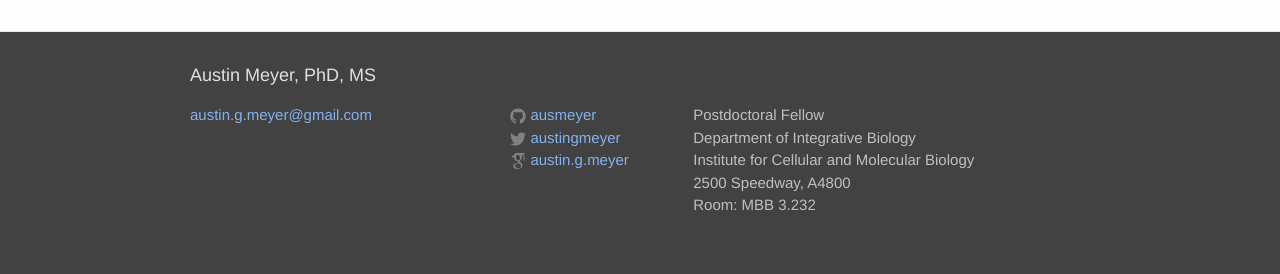
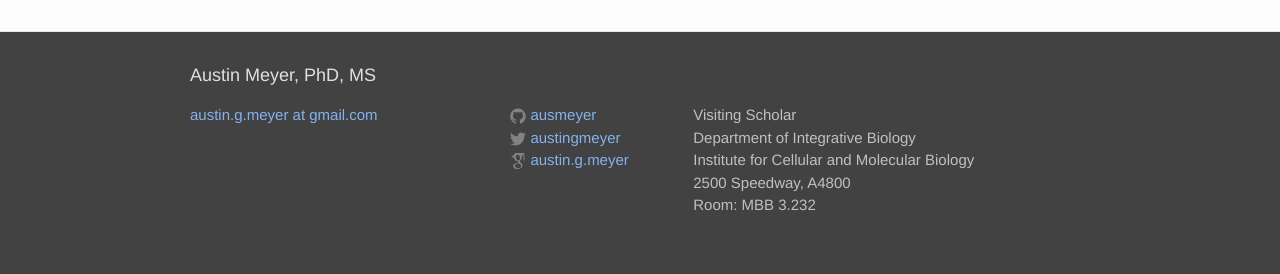
Before and after one commit to ausmeyer/ausmeyer.github.io, a Jekyll site: the page built from index.html, in a window 1280 px wide. Shown: the part 997-1271 px from the top of the page. Built offline with Jekyll 4.4.1, drawn with Linux system fonts in a browser that asks for light colours.

Commit message:
Updating information.

```diff
--- a/_config.yml
+++ b/_config.yml
@@ -1,8 +1,8 @@
 # Site settings
 title: Austin Meyer, PhD, MS
-email: austin.g.meyer@gmail.com
+email: austin.g.meyer at gmail.com
 description: > # this means to ignore newlines until "baseurl:"
-  Postdoctoral Fellow<br>
+  Visiting Scholar<br>
   Department of Integrative Biology<br>
   Institute for Cellular and Molecular Biology<br>
   2500 Speedway, A4800<br>
```
